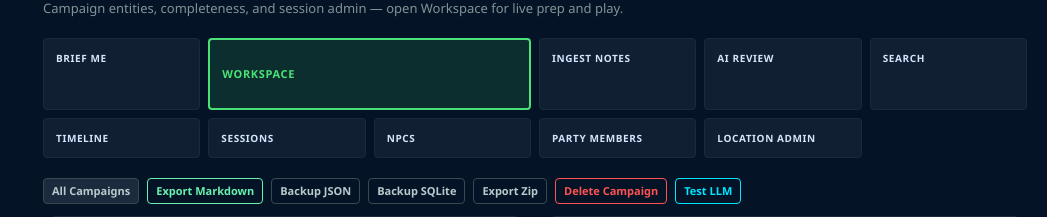
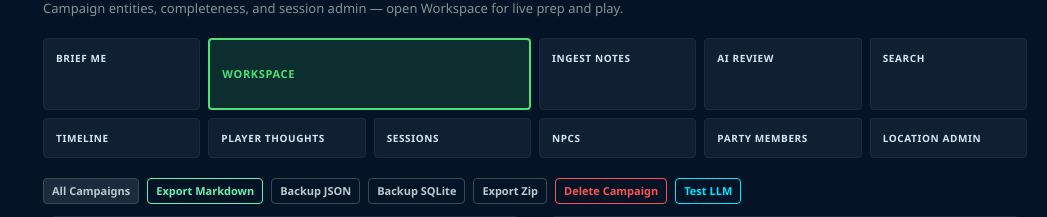
Before and after one commit to khantroll/CampaignConsole, a Python web app: template app/templates/campaign_detail.html in a window 1280 px wide. Shown: the part 119-336 px from the top of the page, without its empty margins (233-1280 px from the left). Run offline with Jinja, Linux system fonts and the light colour scheme; the template is opened without the code that fills it, so the values that code supplies are empty.

Commit message:
ui: surface Player Thoughts on GM dashboard

```diff
--- a/app/templates/campaign_detail.html
+++ b/app/templates/campaign_detail.html
@@ -20,6 +20,7 @@
   <a class="mc-command-tile" href="/campaigns/{{ campaign.id }}/ai/review">AI Review</a>
   <a class="mc-command-tile" href="/campaigns/{{ campaign.id }}/search">Search</a>
   <a class="mc-command-tile" href="/campaigns/{{ campaign.id }}/timeline">Timeline</a>
+  <a class="mc-command-tile" href="/campaigns/{{ campaign.id }}/player-journal">Player Thoughts</a>
   <a class="mc-command-tile" href="/campaigns/{{ campaign.id }}#sessions-section">Sessions</a>
   <a class="mc-command-tile" href="/campaigns/{{ campaign.id }}#npcs-section">NPCs</a>
   <a class="mc-command-tile" href="/campaigns/{{ campaign.id }}#pcs-section">Party Members</a>
```
